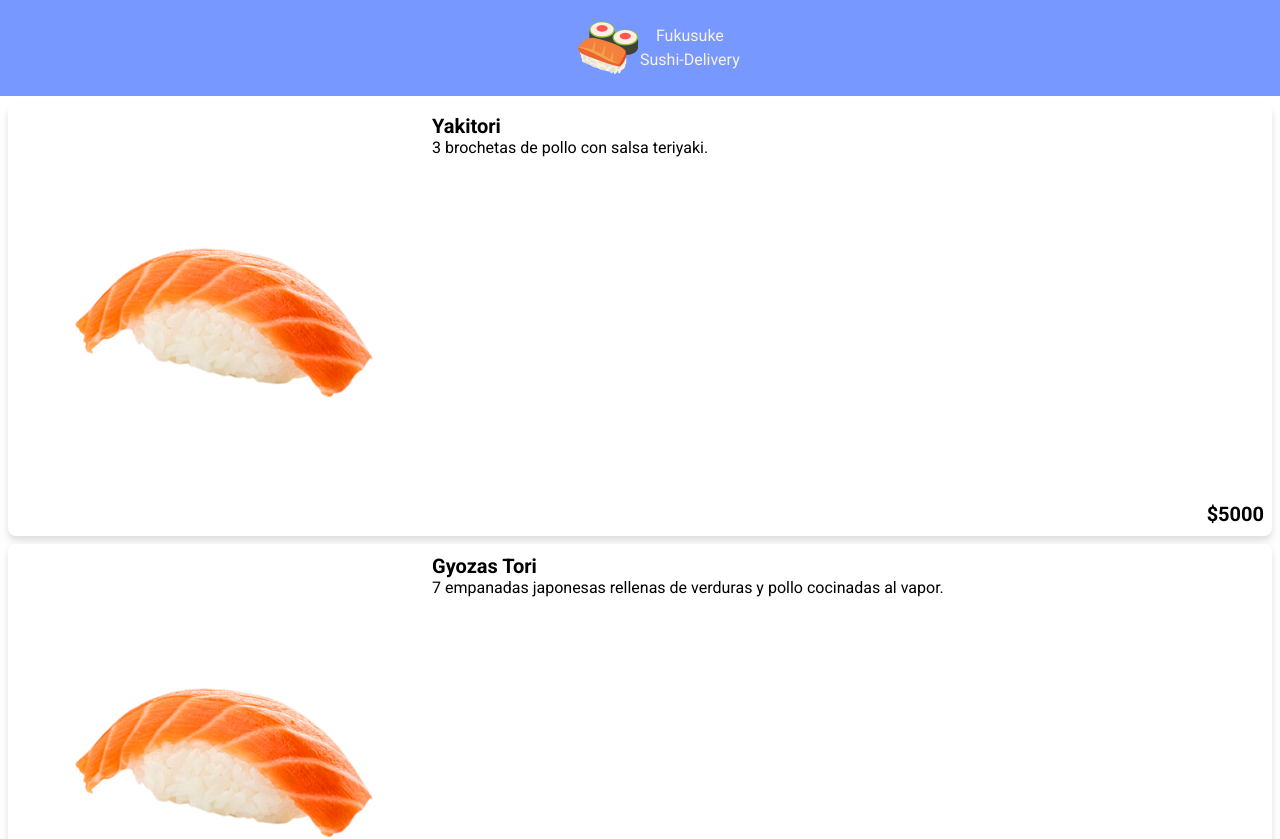
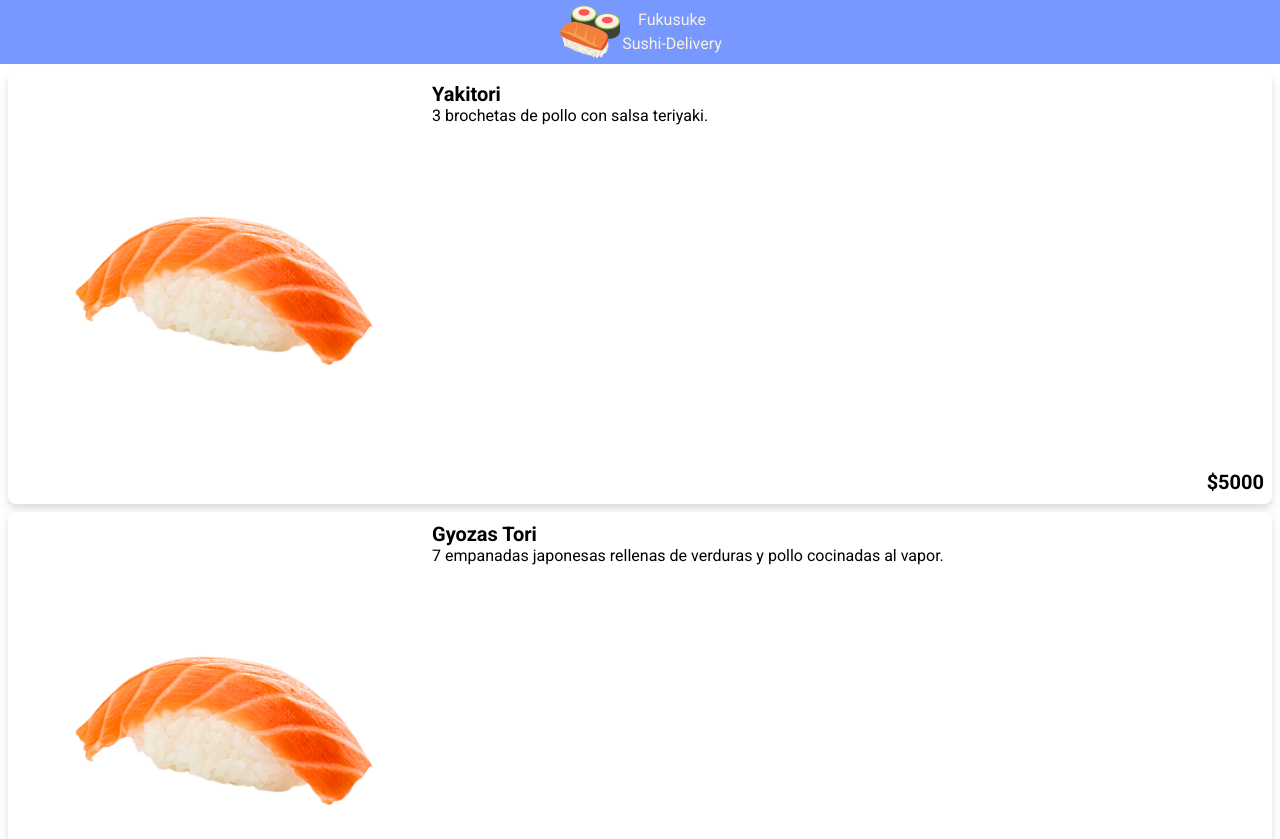
Before and after one commit to lilkimo/virtual-menu-frontend, a Vue app: page /restaurant/1 in a window 1280 px wide. Shown: the top 839 px of the page. Built offline with nearby package versions, Linux system fonts and the light colour scheme; a web font is replaced by a local one; what mande would draw is missing.

Commit message:
Header centrado

```diff
--- a/src/components/Restaurant.vue
+++ b/src/components/Restaurant.vue
@@ -19,7 +19,7 @@ const tags = {
 
 <template>
   <div>
-    <div class="sticky top-0 z-10 grid h-24 grid-cols-2 bg-[#79f]">
+    <div class="sticky top-0 z-10 flex justify-center bg-[#79f]">
       <div class="flex items-center justify-end">
         <img src="../assets/sushi.png" />
       </div>
```
